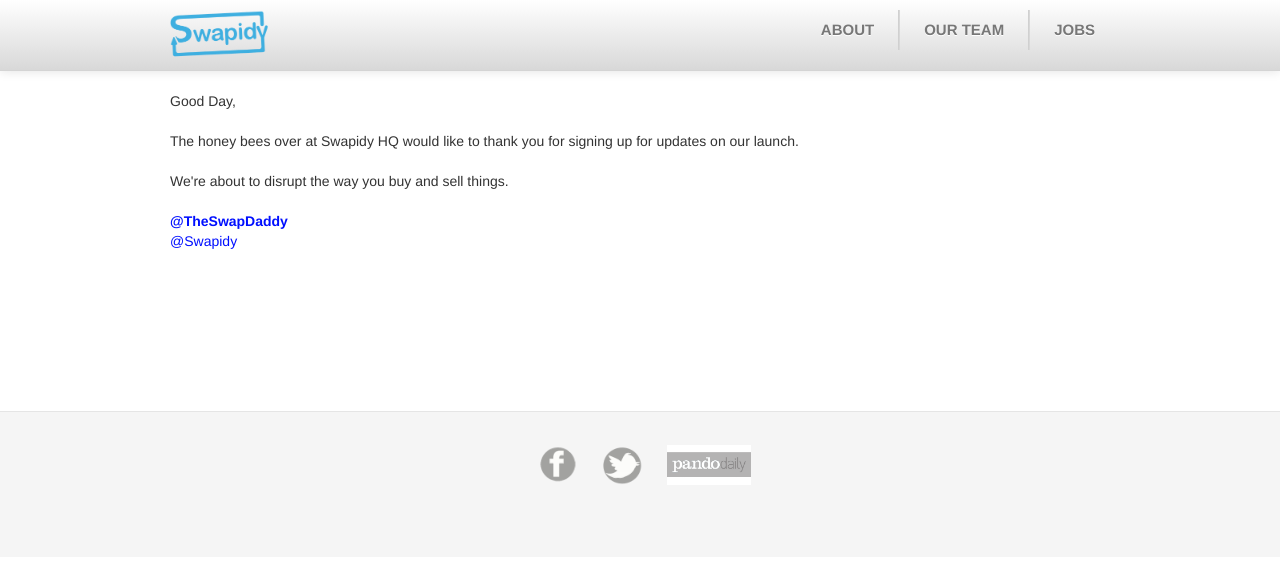
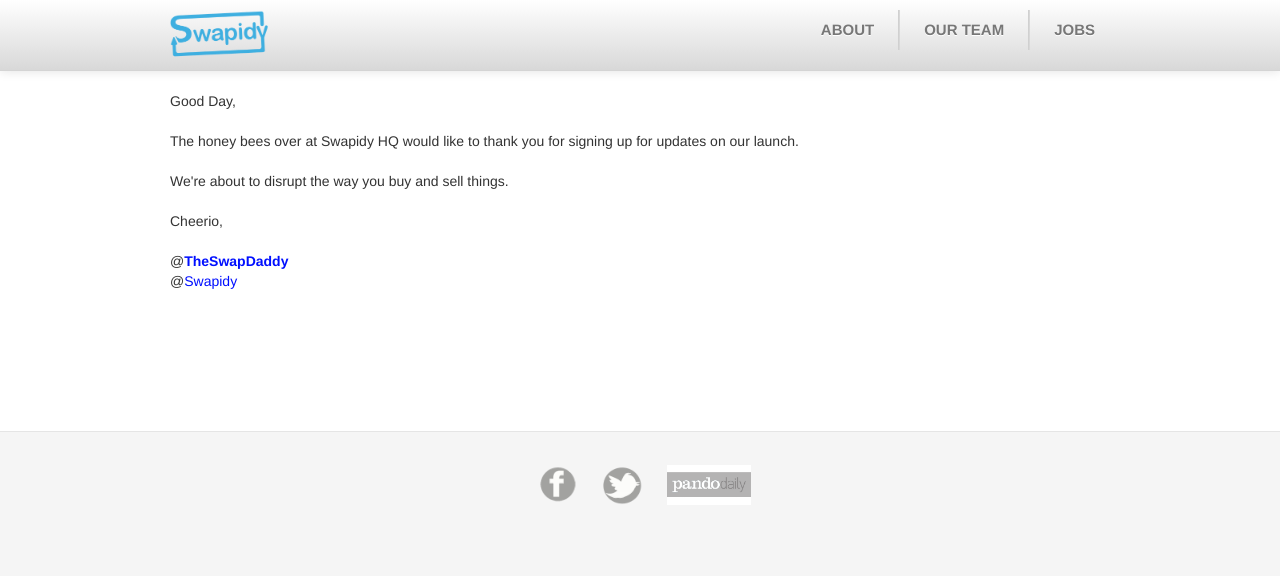
Before and after one commit to pulkitjaiswal/Landing-Page-with-functioning-signup, a Rails app: template app/views/user_notifier/visitor_greeting.html.erb in a window 1280 px wide. Shown: the top 576 px of the page. Run offline with Rails 7, Linux system fonts and the light colour scheme; the template is opened without the code that fills it, so the values that code supplies are empty; style sheets or scripts are compiled from the project's sources.

Commit message:
Add temp line into mail content

```diff
--- a/app/views/user_notifier/visitor_greeting.html.erb
+++ b/app/views/user_notifier/visitor_greeting.html.erb
@@ -4,8 +4,9 @@ The honey bees over at Swapidy HQ would like to thank you for signing up for upd
 <br/>
 We're about to disrupt the way you buy and sell things.<br/>
 <br/>
-<a href="http://www.twitter.com/theswapdaddy"><strong>@TheSwapDaddy</strong></a><br/>
-<a href="http://www.twitter.com/swapidy">@Swapidy</a><br/>
+Cheerio,<br/>
+<br/>
+@<a href="http://www.twitter.com/theswapdaddy"><strong>TheSwapDaddy</strong></a><br/>
+@<a href="http://www.twitter.com/swapidy">Swapidy</a><br/>
 <br/>
 <br/>
-<br/>
```
